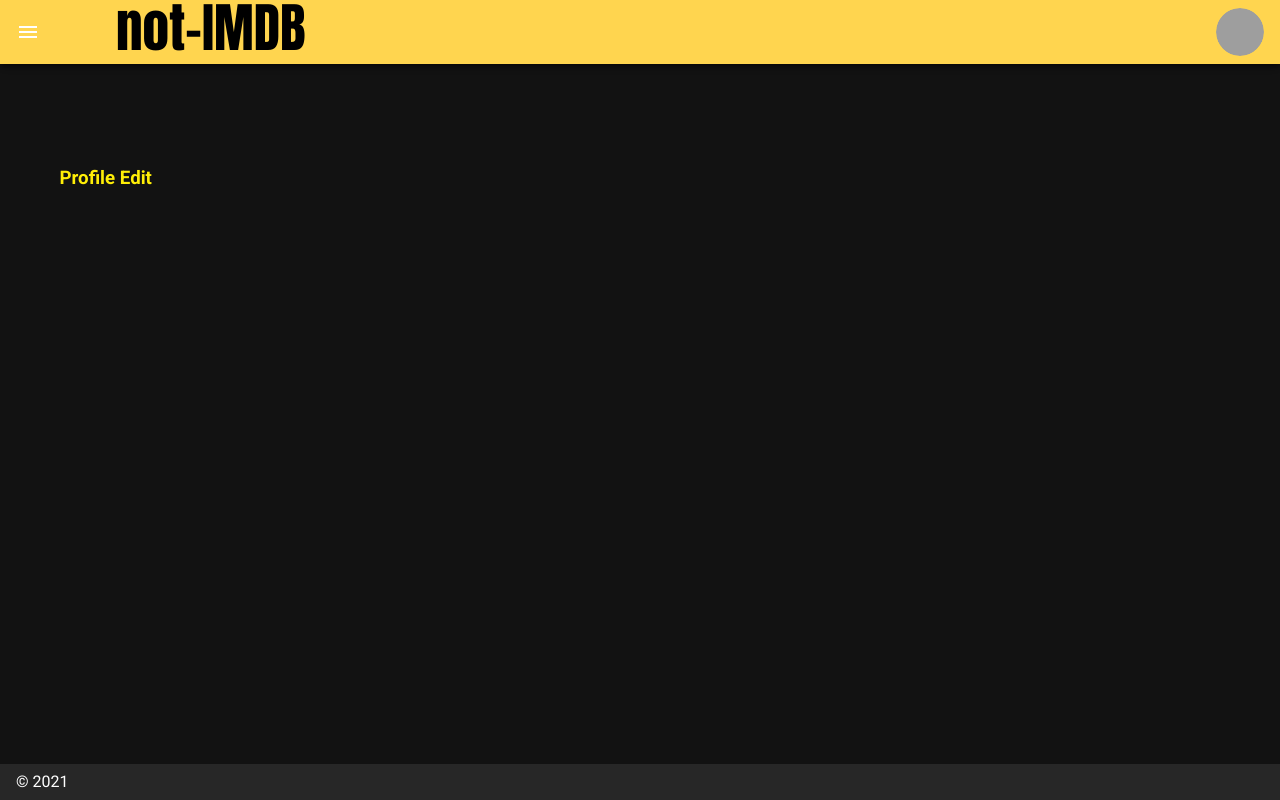
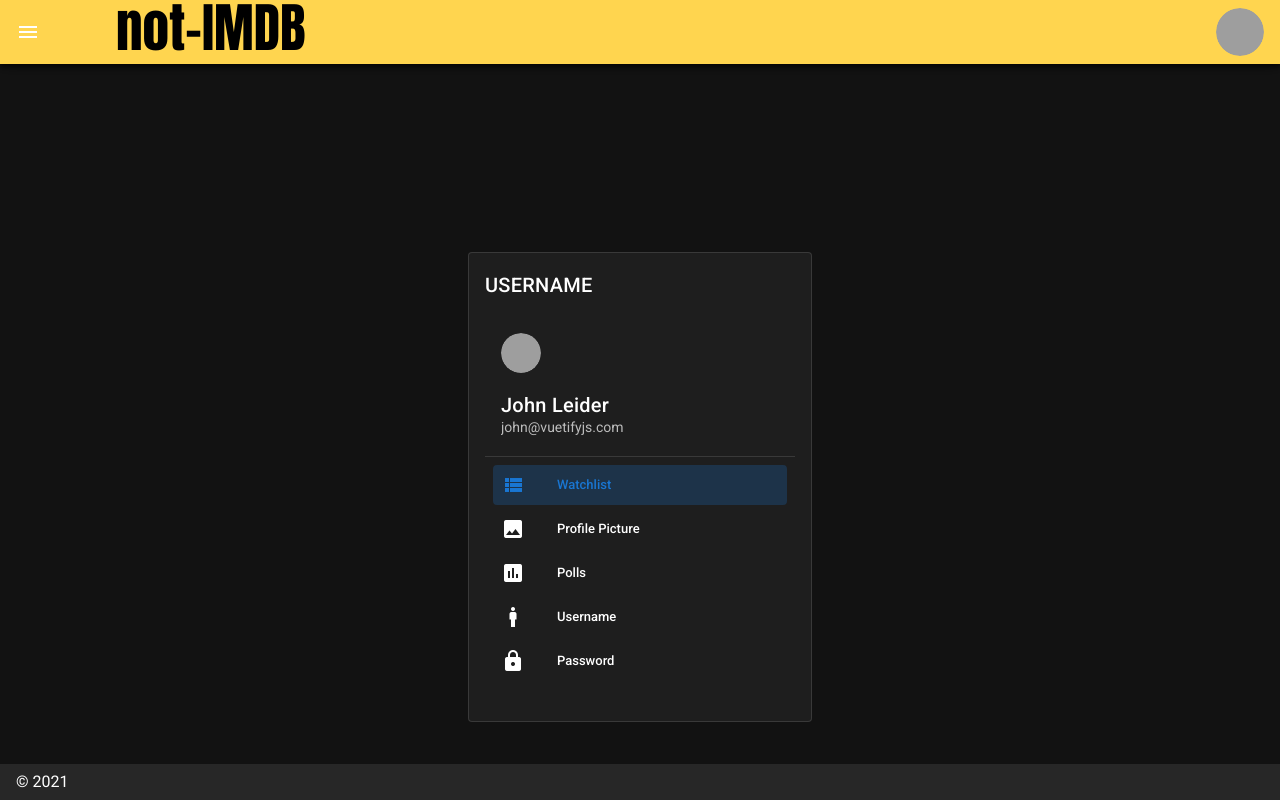
Before and after one commit to ADOPSE-Team17/not-imdb-frontend, a Nuxt app: page /Admin/EditProfile in a window 1280 px wide. Built offline with nearby package versions, Linux system fonts and the light colour scheme; grey boxes are pictures that could not be loaded.

Commit message:
added Admin Movie and Profile Edit pages

```diff
--- a/components/AppBarAdmin.vue
+++ b/components/AppBarAdmin.vue
@@ -66,7 +66,7 @@ export default {
                 {
                     icon: 'mdi-account-circle',
                     title: 'Profile',
-                    to: '/'
+                    to: '/Admin/EditProfile'
                 },
                 {
                     icon: 'mdi-video-vintage',
--- a/components/MovieEdit.vue
+++ b/components/MovieEdit.vue
@@ -1,26 +1,19 @@
 <template>
-  <div>
+  <div >
       <v-row>
           <v-card
                 class="mx-auto"
                 max-width="344"
                 outlined
             >
-                <v-list-item three-line>
+                <v-list-item two-line>
                 <v-list-item-content>
 
                     <v-list-item-title class="headline mb-1">
-                    Headline 5
+                    Title
                     </v-list-item-title>
-                    <v-list-item-subtitle>Greyhound divisely hello coldly fonwderfully</v-list-item-subtitle>
+                    <v-list-item-subtitle>Runtime ' Rating</v-list-item-subtitle>
                 </v-list-item-content>
-
-                <v-list-item-avatar
-                    tile
-                    size="80"
-                    color="grey"
-                ></v-list-item-avatar>
-                </v-list-item>
 
                 <v-card-actions>
                 <v-btn
@@ -28,10 +21,14 @@
                     rounded
                     text
                     @click="dialog = true"
+                    class="red accent-3"
                 >
-                    Button
+                    Modify
                 </v-btn>
                 </v-card-actions>
+                </v-list-item>
+
+
             </v-card>
       </v-row>
       <v-dialog
@@ -45,7 +42,7 @@
           <v-toolbar
             flat
             dark
-            color="primary"
+            class="amber lighten-2"
           >
             <v-btn
               icon
@@ -54,7 +51,7 @@
             >
               <v-icon>mdi-close</v-icon>
             </v-btn>
-            <v-toolbar-title>Movie Title</v-toolbar-title>
+            <v-toolbar-title >Movie Title</v-toolbar-title>
             <v-spacer></v-spacer>
             <v-toolbar-items>
               <v-btn
@@ -65,72 +62,39 @@
                 Save
               </v-btn>
             </v-toolbar-items>
+          </v-toolbar>
+          <v-tabs>
+              <v-tab
+                v-for="action in actions"
+                :key="action.id"
+              >
+                <v-icon>{{action.icon}}</v-icon>
+                {{action.title}}
 
-          </v-toolbar>
-          <v-card-text>
-            <v-btn
-              color="primary"
-              dark
-              class="ma-2"
+              </v-tab>
+              <v-tab-item
+               v-for="action in actions"
+                        :key="action.id">
+                    <v-card
 
-            >
-              Action 1
-            </v-btn>
+                    >
+                        <v-card-text
+                            v-for="(item,i) in action.items"
+                            :key="i"
+                        >
+                            <h3>{{item.title}}</h3>
+                            <v-textarea
 
-            <v-list
-              three-line
-              subheader
-            >
-              <v-subheader>User Controls</v-subheader>
-              <v-list-item>
-                <v-list-item-content>
-                  <v-list-item-title>Content filtering</v-list-item-title>
-                  <v-list-item-subtitle>Set the content filtering level to restrict apps that can be downloaded</v-list-item-subtitle>
-                </v-list-item-content>
-              </v-list-item>
-              <v-list-item>
-                <v-list-item-content>
-                  <v-list-item-title>Password</v-list-item-title>
-                  <v-list-item-subtitle>Require password for purchase or use password to restrict purchase</v-list-item-subtitle>
-                </v-list-item-content>
-              </v-list-item>
-            </v-list>
-            <v-divider></v-divider>
-            <v-list
-              three-line
-              subheader
-            >
-              <v-subheader>General</v-subheader>
-              <v-list-item>
-                <v-list-item-action>
-                  <v-checkbox v-model="notifications"></v-checkbox>
-                </v-list-item-action>
-                <v-list-item-content>
-                  <v-list-item-title>Notifications</v-list-item-title>
-                  <v-list-item-subtitle>Notify me about updates to apps or games that I downloaded</v-list-item-subtitle>
-                </v-list-item-content>
-              </v-list-item>
-              <v-list-item>
-                <v-list-item-action>
-                  <v-checkbox v-model="sound"></v-checkbox>
-                </v-list-item-action>
-                <v-list-item-content>
-                  <v-list-item-title>Sound</v-list-item-title>
-                  <v-list-item-subtitle>Auto-update apps at any time. Data charges may apply</v-list-item-subtitle>
-                </v-list-item-content>
-              </v-list-item>
-              <v-list-item>
-                <v-list-item-action>
-                  <v-checkbox v-model="widgets"></v-checkbox>
-                </v-list-item-action>
-                <v-list-item-content>
-                  <v-list-item-title>Auto-add widgets</v-list-item-title>
-                  <v-list-item-subtitle>Automatically add home screen widgets</v-list-item-subtitle>
-                </v-list-item-content>
-              </v-list-item>
-            </v-list>
-          </v-card-text>
-
+                                :value="item.text"
+                                full-width
+                                single-line
+                            ></v-textarea>
+                        </v-card-text>
+                    </v-card>
+                </v-tab-item>
+          </v-tabs>
+            <v-card-text>
+            </v-card-text>
           <div style="flex: 1 1 auto;"></div>
         </v-card>
       </v-dialog>
@@ -139,21 +103,63 @@
 
 <script>
 
+
 export default {
-    components: {
-
-    },
    data(){
         return {
             dialog:false,
             notifications:false,
             sound:true,
             widgets:true,
+            actions:[
+                {
+                    id:1,
+                    title:'Details',
+                    icon:'mdi-details',
+                    items:[
+                        {
+                            title:'Plot',
+                            text:'rem ipsum dolor sit amet consectetur adipisicing elit. Perferendis illum suscipit, unde distinctio temporibus nulla nemo vitae commodi est ea, excepturi cumque alias sapiente, eos itaque iste. Recusandae, fugiat velit.'
+                        },
+                        {
+                            title:'Trivia',
+                            text:'rem ipsum dolor sit amet consectetur adipisicing elit. Perferendis illum suscipit, unde distinctio temporibus nulla nemo vitae commodi est ea, excepturi cumque alias sapiente, eos itaque iste. Recusandae, fugiat velit.'
+                        },
+                        {
+                            title:'Date or Runtime',
+                            text:'rem ipsum dolor sit amet consectetur adipisicing elit. Perferendis illum suscipit, unde distinctio temporibus nulla nemo vitae commodi est ea, excepturi cumque alias sapiente, eos itaque iste. Recusandae, fugiat velit.'
+                        }
+                    ]
+
+                },
+                {
+                    id:2,
+                    title:'Awards',
+                    icon:'mdi-trophy-award',
+                    items:[
+                        {title:'Award1'},
+                        {title:'Award4'},
+                        {title:'Award3'},
+                        {title:'Award2'}]
+                },
+                {
+                    id:4,
+                    title:'Cast',
+                    icon:'mdi-human-male',
+                    items:[
+                        {title:'Actor 1'},
+                        {title:'Actor 6'},
+                        {title:'Actor 2'},
+                        {title:'Actor 3'},
+                        {title:'Actor 4'},
+                        {title:'Actor 5'}
+                        ]
+                }
+            ]
         }
     }
 }
 </script>
 
 <style>
-
 </style>
--- /dev/null
+++ b/components/ProfileEdit.vue
@@ -0,0 +1,80 @@
+<template>
+<div>
+    <AppBarAdmin/>
+  <v-card
+    class="mx-auto"
+    max-width="344"
+    outlined
+  >
+
+    <v-card-title>
+        USERNAME
+    </v-card-title>
+    <v-card-text>
+        <v-list>
+        <v-list-item>
+          <v-list-item-avatar>
+            <v-img src="https://cdn.vuetifyjs.com/images/john.png"></v-img>
+          </v-list-item-avatar>
+        </v-list-item>
+
+        <v-list-item link>
+          <v-list-item-content>
+            <v-list-item-title class="title">
+              John Leider
+            </v-list-item-title>
+            <v-list-item-subtitle>john@vuetifyjs.com</v-list-item-subtitle>
+          </v-list-item-content>
+        </v-list-item>
+      </v-list>
+      <v-divider></v-divider>
+      <v-list
+        nav
+        dense
+      >
+        <v-list-item-group
+          v-model="selectedItem"
+          color="primary"
+        >
+          <v-list-item
+            v-for="(item, i) in items"
+            :key="i"
+          >
+            <v-list-item-icon>
+              <v-icon v-text="item.icon"></v-icon>
+            </v-list-item-icon>
+
+            <v-list-item-content>
+              <v-list-item-title v-text="item.text"></v-list-item-title>
+            </v-list-item-content>
+          </v-list-item>
+        </v-list-item-group>
+      </v-list>
+    </v-card-text>
+    <v-card-actions>
+
+    </v-card-actions>
+  </v-card>
+  </div>
+</template>
+<script>
+import AppBarAdmin from '@/components/AppBarAdmin'
+
+  export default {
+      components:{
+          AppBarAdmin
+      },
+      data(){
+        return{
+            selectedItem: 0,
+            items: [
+                { text: 'Watchlist', icon: 'mdi-view-list' },
+                { text: 'Profile Picture', icon: 'mdi-image' },
+                { text: 'Polls', icon: 'mdi-chart-box' },
+                { text: 'Username', icon: 'mdi-human-male' },
+                { text: 'Password', icon: 'mdi-lock' },
+            ],
+        }
+      }
+  }
+</script>
--- /dev/null
+++ b/components/SearchMoviesAdmin.vue
@@ -0,0 +1,23 @@
+<template>
+<div>
+  <v-text-field
+    placeholder="Search a movie to modify"
+    prepend-icon="mdi-magnify"
+    rounded
+    filled
+    dense
+  >
+  </v-text-field>
+  <v-btn @click="this.$store.dispatch('searchMovies')"> Searcvh</v-btn>
+</div>
+</template>
+
+<script>
+export default {
+
+}
+</script>
+
+<style>
+
+</style>
--- a/pages/Admin/EditMovies/index.vue
+++ b/pages/Admin/EditMovies/index.vue
@@ -1,18 +1,23 @@
 <template>
   <div>
     <AppBarAdmin/>
-    <MovieEdit/>
+    <v-row class="pa-8">
+      <SearchMoviesAdmin/>
+    </v-row>
+      <MovieEdit/>
   </div>
 </template>
 
 <script>
 import AppBarAdmin from '@/components/AppBarAdmin'
+import SearchMoviesAdmin from '@/components/SearchMoviesAdmin'
 import MovieEdit from '@/components/MovieEdit'
 
 export default {
   components: {
     AppBarAdmin,
-    MovieEdit
+    MovieEdit,
+    SearchMoviesAdmin
   }
 }
 </script>
--- a/pages/Admin/EditProfile/index.vue
+++ b/pages/Admin/EditProfile/index.vue
@@ -1,16 +1,18 @@
 <template>
   <div>
     <AppBarAdmin/>
-    <h3>Profile Edit</h3>
+    <ProfileEdit/>
   </div>
 </template>
 
 <script>
 import AppBarAdmin from '@/components/AppBarAdmin'
+import ProfileEdit from '@/components/ProfileEdit'
 
 export default {
   components: {
-    AppBarAdmin
+    AppBarAdmin,
+    ProfileEdit,
   }
 }
 </script>
--- a/store/index.js
+++ b/store/index.js
@@ -2,7 +2,7 @@
 
 //state
 export const state = () =>({
-
+    showResultsEdit:false
 })
 
 //getters
@@ -13,10 +13,15 @@ export const getters = {
 
 //actions
 export const actions = {
-
+    searchMovies({commit}){
+        commit('searchMovies')
+    }
 }
 
 //mutations
 export const mutations = {
-
+   searchMovies(state){
+        // state.showResultsEdit = !state.showResultsEdit
+        console.log(state.showResultsEdit)
+    }
 }
```
